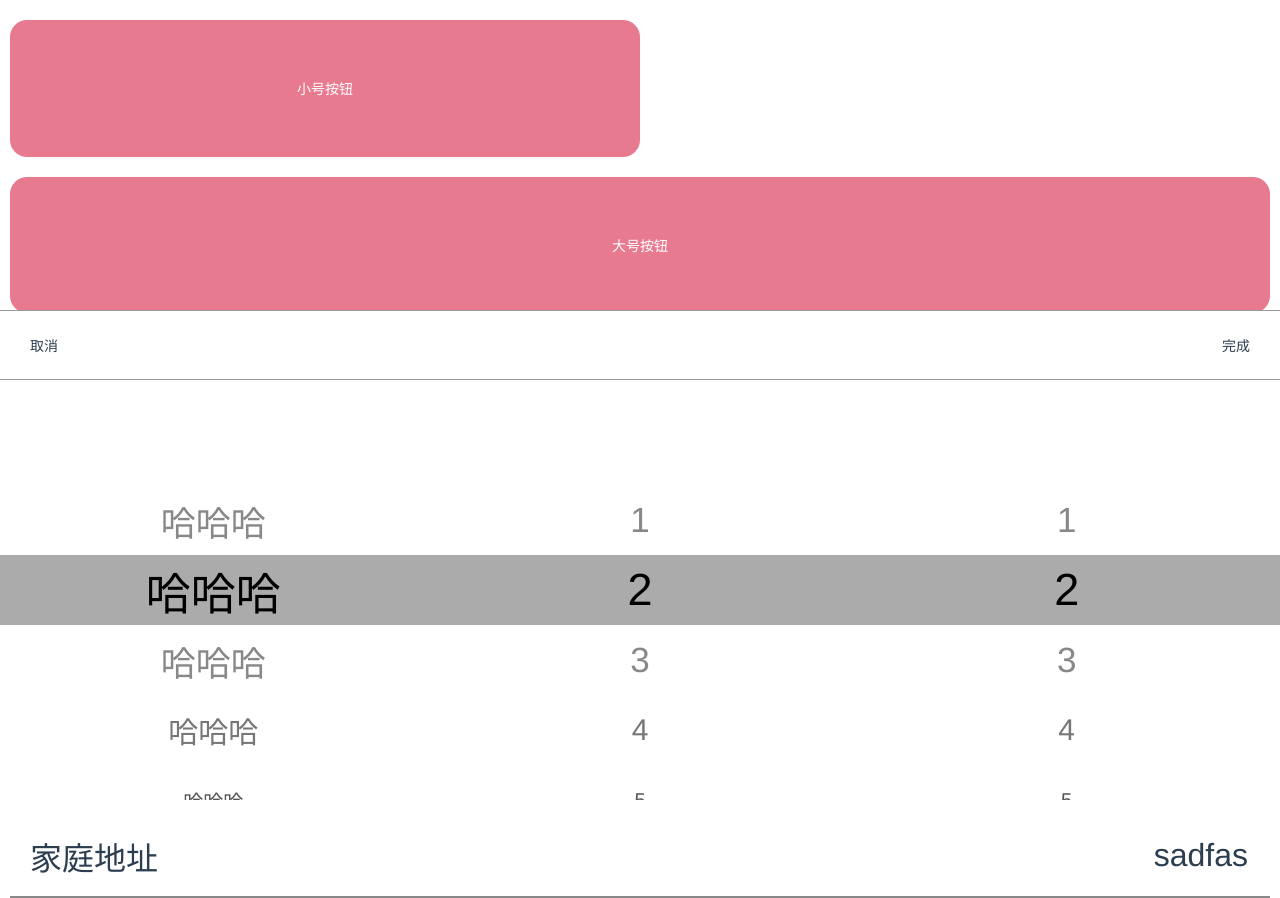
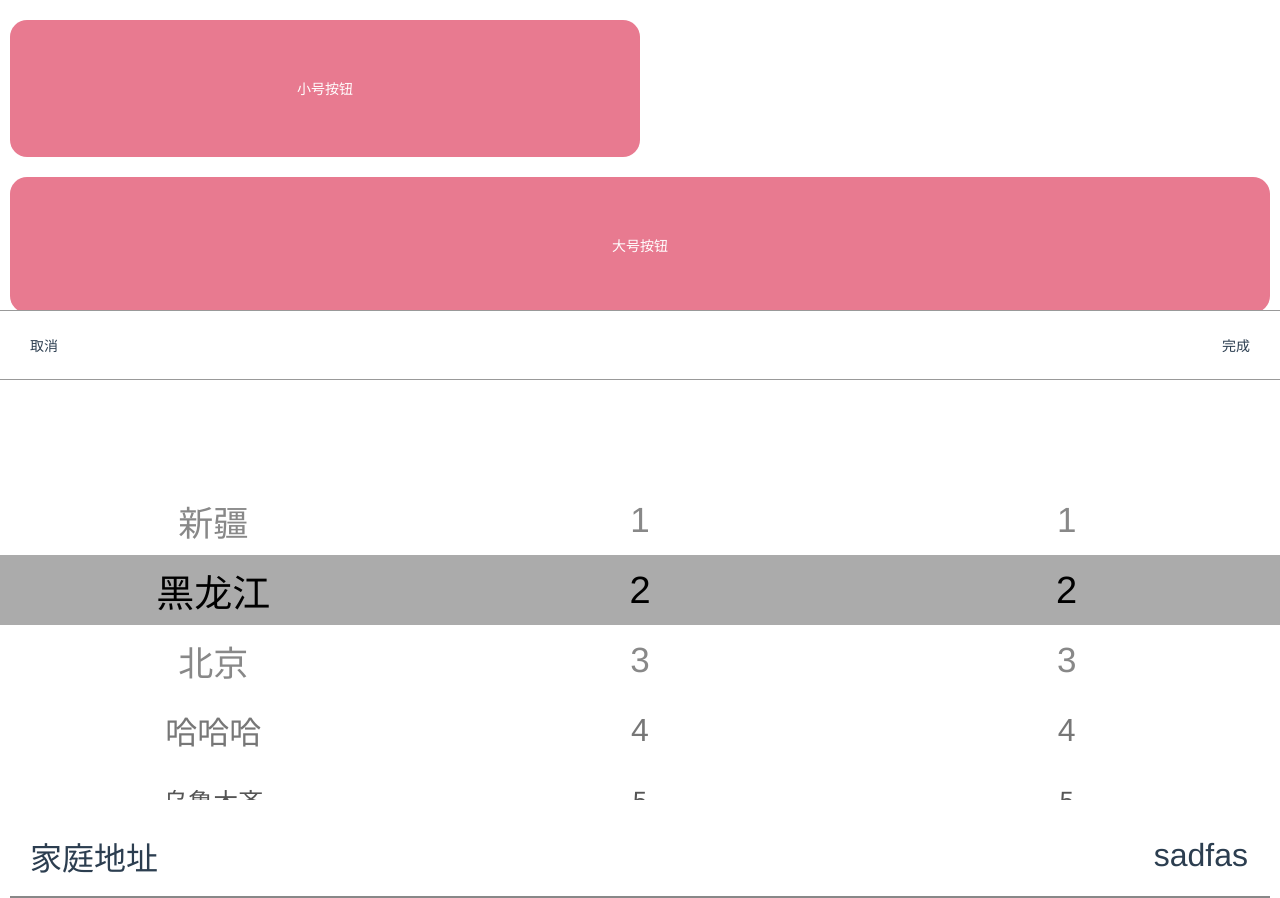
Before and after one commit to Gaoyuqian/notebook, a Vue app in the folder vuetest/: page /#/test in a window 1280 px wide. Both pictures are taken after a click on the button "小号按钮". Built offline with nearby package versions, Linux system fonts and the light colour scheme; what vue-resource would draw is missing.

Commit message:
继续优化滚动效果

```diff
--- a/vuetest/src/Venus/components/pickerbody.vue
+++ b/vuetest/src/Venus/components/pickerbody.vue
@@ -12,27 +12,27 @@
   display: flex;
   align-items: center;
   justify-content: center;
-  // font-size: 35px;
-  // color: #000;
+  font-size: 25px;
+  color: #555;
 }
 .prev-1 {
   font-size: 35px;
   color: #888;
 }
 .prev-2 {
-  font-size: 30px;
+  font-size: 32px;
   color: #777;
 }
 .prev-3 {
-  font-size: 25px;
+  font-size: 28px;
   color: #666;
 }
 .prev-3 {
-  font-size: 20px;
+  font-size: 25px;
   color: #555;
 }
 .prev-0 {
-  font-size: 45px;
+  font-size: 38px;
   color: #000;
 }
 </style>
@@ -131,7 +131,7 @@ export default {
         this.$el.clientHeight / 2 -
         this.partHeight / 2;
       this.$el.style.transform = `translateY(${this.totalDistance}px)`;
-      this.$el.style.transition = "transform 0.16s";
+      // this.$el.style.transition = "all 0.16s";
       this.distance = 0;
       this.getData();
       evt.preventDefault();
--- a/vuetest/src/Venus/test.vue
+++ b/vuetest/src/Venus/test.vue
@@ -52,7 +52,7 @@ export default {
       ccc: { show: false },
       pickertest: [
         {
-          data: ["哈哈哈", "哈哈哈", "哈哈哈", "哈哈哈", "哈哈哈", "哈哈哈", "哈哈哈"],
+          data: ["新疆", "黑龙江", "北京", "哈哈哈", "乌鲁木齐", "石家庄", "天津"],
           default: "1"
         },
         { data: ["1", 2, 3, 4, 5, 6, 4, 5, 6, 4, 5, 6], default: "1" },
```
